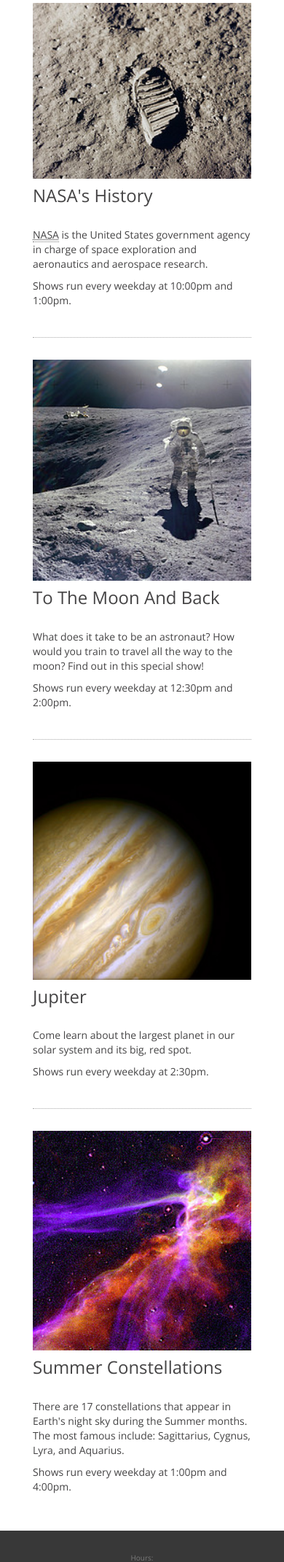
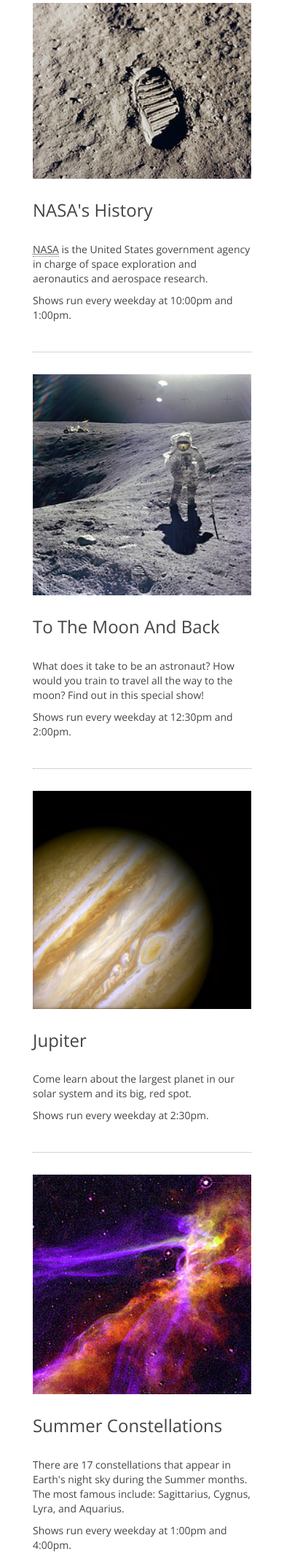
Before and after one commit to lauriefumarolo/cityplanetarium, a PHP site: page /shows.php in a window 390 px wide. Shown: the part 189-2330 px from the top of the page at 73% size. Run offline with PHP 8.4, Linux system fonts and the light colour scheme.

Commit message:
Adjusting margins part 2.

```diff
--- a/publish/about_us.php
+++ b/publish/about_us.php
@@ -26,7 +26,7 @@
 	<div class="container-fluid content-container side-margins">
 		<h2>About Us</h2>
 		<img class="img-responsive" src="images/planetarium.jpg" alt="City Planetarium" />
-		<h3 class="top-bottom-margin">Illinois' Largest Planetarium!</h3>
+		<h3 class="about-us-subtitle">Illinois' Largest Planetarium!</h3>
 		<p>City Planetarium was built in 1977 for the purpose of presenting educational and entertaining shows about astronomy and the night sky. Our recently renovated Star Theater seats 350 people and contains the most advanced technology for giving our viewers the clearest images.</p>
 		<p>No matter what your interest is, our website will provide you with every resource you need to plan your visit.</p>
 		<hr class="margin-hr" />
--- a/publish/css/styles.css
+++ b/publish/css/styles.css
@@ -34,9 +34,25 @@ h2 {
 	margin-right: 30px;
 }
 
-.top-bottom-margin {
+h3, .top-bottom-margin {
 	margin-top: 10px;
 	margin-bottom: 30px;
+}
+
+.about-us-subtitle {
+	margin-top: 30px;
+}
+
+/* HR Style */
+
+hr {
+	margin-top: 0;
+	border-top: 1px dotted #AAA;
+	clear: both;
+}
+
+.margin-hr {
+	margin-top: 30px;
 }
 
 /* Make room for the footer */
@@ -108,18 +124,6 @@ h2 {
 	color: #FEFDFA; /* Light Yellow Grey */
 	font-size: 40px;
 	font-family: "Open Sans Condensed", sans-serif;
-}
-
-/* HR Style */
-
-hr {
-	margin-top: 0;
-	border-top: 1px dotted #AAA;
-	clear: both;
-}
-
-.margin-hr {
-	margin-top: 30px;
 }
 
 /* Tickets Styles */
@@ -222,6 +226,10 @@ footer a:hover, footer a:active {
 		line-height: 70px;
 	}
 
+	h3 {
+		margin-top: 30px;
+	}
+
 	/* Adjust footer height */
 
 	.content-container {
--- a/publish/index.php
+++ b/publish/index.php
@@ -41,7 +41,7 @@
 				<img class="img-responsive img-shows-exhibits" src="images/planetarium.jpg" alt="City Planetarium" />
 			</div>
 			<div class="col-sm-8">
-				<h3 class="top-bottom-margin">Illinois' Largest Planetarium!</h3>
+				<h3>Illinois' Largest Planetarium!</h3>
 				<p>City Planetarium was built in 1977 for the purpose of presenting educational and entertaining shows about astronomy and the night sky. Our recently renovated Star Theater seats 350 people and contains the most advanced technology for giving our viewers the clearest images.</p>
 				<p>No matter what your interest is, our website will provide you with every resource you need to plan your visit.</p>
 			</div>
@@ -55,7 +55,7 @@
 				<img class="img-responsive img-shows-exhibits" src="images/pluto.jpg" alt="New Horizons Exhibit" />
 			</div>
 			<div class="col-sm-8">
-				<h3 class="top-bottom-margin">Pluto</h3>
+				<h3>Pluto</h3>
 				<p>New Horizons has launched and is nearing its destination, Pluto. Come learn all about the probe, its mission, and the mysterious dwarf-planet.</p>
 				<p>Learn more about <a href="exhibits.php">New Horizons</a>.</p>
 			</div>
--- a/publish/shows.php
+++ b/publish/shows.php
@@ -32,7 +32,7 @@
 				<img class="img-responsive img-shows-exhibits" src="images/nasaHistory.jpg" alt="Footprint on the Moon" />
 			</div>
 			<div class="col-sm-8">
-				<h3 class="top-bottom-margin">NASA's History</h3>
+				<h3>NASA's History</h3>
 				<p><abbr title="National Aeronautics and Space Administration">NASA</abbr> is the United States government agency in charge of space exploration and aeronautics and aerospace research.</p>
 				<p>Shows run every weekday at 10:00pm and 1:00pm.</p>
 			</div>
@@ -45,7 +45,7 @@
 				<img class="img-responsive img-shows-exhibits" src="images/moon.jpg" alt="Moon Landing" />
 			</div>
 			<div class="col-sm-8">
-				<h3 class="top-bottom-margin">To The Moon And Back</h3>
+				<h3>To The Moon And Back</h3>
 				<p>What does it take to be an astronaut? How would you train to travel all the way to the moon? Find out in this special show!</p>
 				<p>Shows run every weekday at 12:30pm and 2:00pm.</p>
 			</div>
@@ -58,7 +58,7 @@
 				<img class="img-responsive img-shows-exhibits" src="images/jupiter.jpg" alt="Jupiter" />
 			</div>
 			<div class="col-sm-8">
-				<h3 class="top-bottom-margin">Jupiter</h3>
+				<h3>Jupiter</h3>
 				<p>Come learn about the largest planet in our solar system and its big, red spot.</p>
 				<p>Shows run every weekday at 2:30pm.</p>
 			</div>
@@ -71,7 +71,7 @@
 				<img class="img-responsive img-shows-exhibits" src="images/cygnus.jpg" alt="Cygnus" />
 			</div>
 			<div class="col-sm-8">
-				<h3 class="top-bottom-margin">Summer Constellations</h3>
+				<h3>Summer Constellations</h3>
 				<p>There are 17 constellations that appear in Earth's night sky during the Summer months. The most famous include: Sagittarius, Cygnus, Lyra, and Aquarius.</p>
 				<p>Shows run every weekday at 1:00pm and 4:00pm.</p>
 			</div>
```
Also changed, not shown: publish/exhibits.php (+4 -4 lines).
